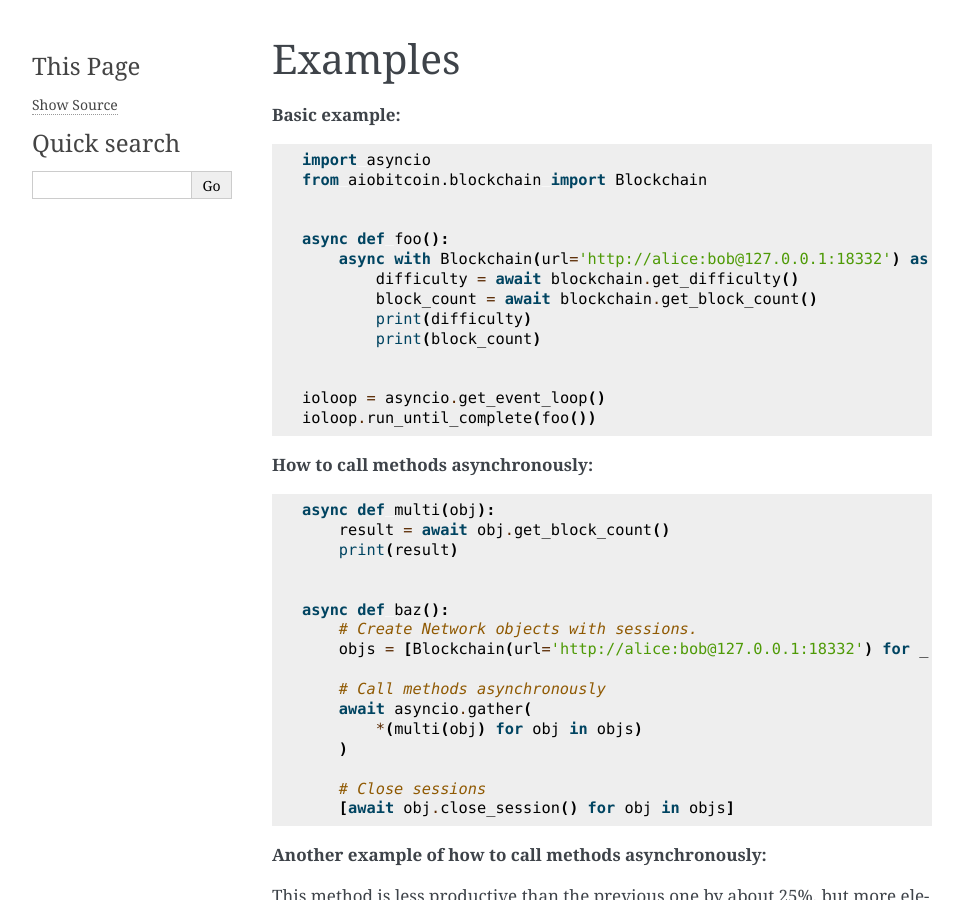
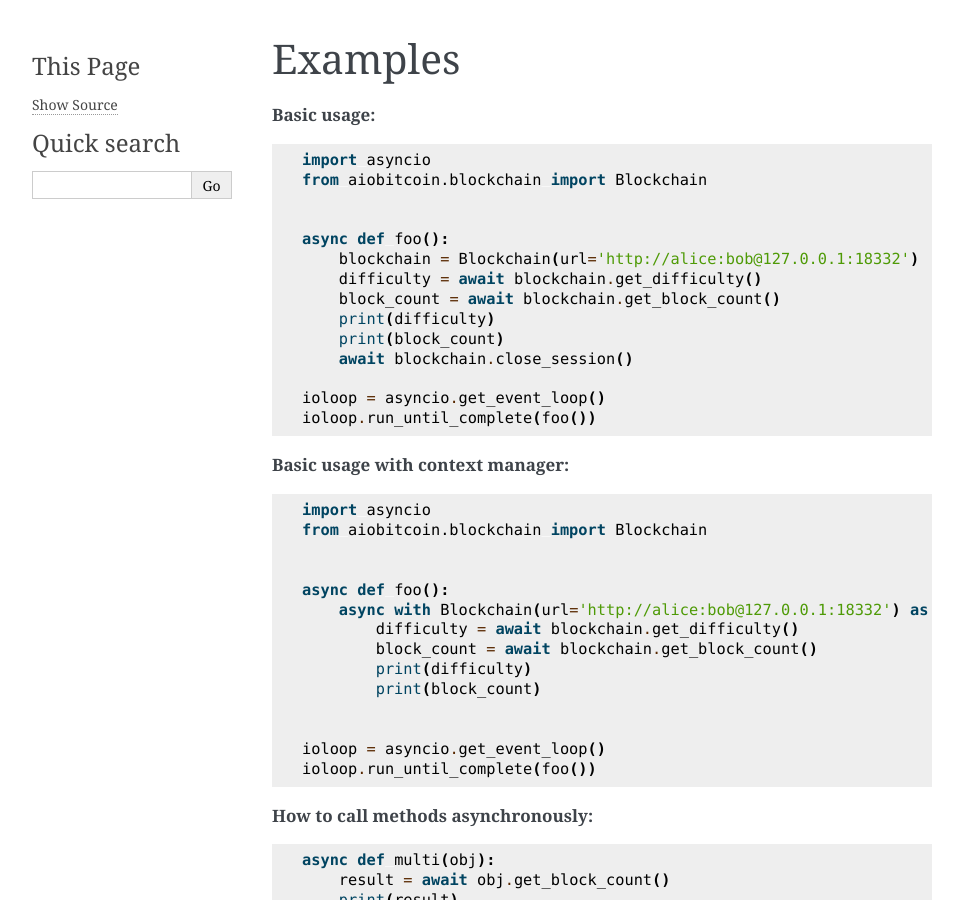
Before and after one commit to mkbeh/aiobitcoin, a Sphinx documentation site: the page built from docs/examples.rst, in a window 1280 px wide and 900 px high. Shown: the whole window, without its empty margins (148-1111 px from the left). Built offline with Sphinx 7.4.7, drawn with Linux system fonts in a browser that asks for light colours.

Commit message:
Updated docs

```diff
--- a/docs/examples.rst
+++ b/docs/examples.rst
@@ -1,7 +1,25 @@
 Examples
 --------
 
-**Basic example:**
+**Basic usage:**
+::
+
+    import asyncio
+    from aiobitcoin.blockchain import Blockchain
+
+
+    async def foo():
+        blockchain = Blockchain(url='http://alice:bob@127.0.0.1:18332')
+        difficulty = await blockchain.get_difficulty()
+        block_count = await blockchain.get_block_count()
+        print(difficulty)
+        print(block_count)
+        await blockchain.close_session()
+
+    ioloop = asyncio.get_event_loop()
+    ioloop.run_until_complete(foo())
+
+**Basic usage with context manager:**
 ::
 
     import asyncio
```
